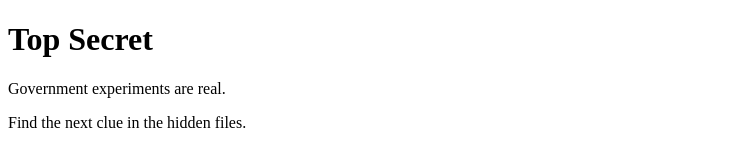
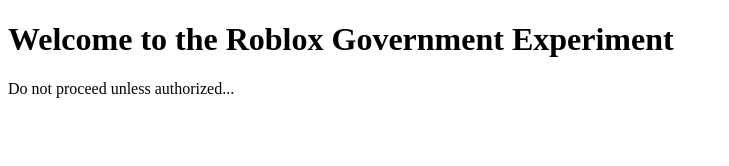
Before and after one commit to CoolToads/area51core, a plain HTML site: page Index.html in a window 1280 px wide. Shown: the whole page, without its empty margins (0-729 px from the left). Drawn offline with Linux system fonts and the light colour scheme.

Commit message:
Update Index.html

```diff
--- a/Index.html
+++ b/Index.html
@@ -1,9 +1,11 @@
+<!-- index.html -->
 <!DOCTYPE html>
 <html>
-<head><title>Area 51 Core</title></head>
-<body>
-<h1>Top Secret</h1>
-<p>Government experiments are real.</p>
-<p>Find the next clue in the hidden files.</p>
-</body>
+  <head>
+    <title>Roblox Gov ARG</title>
+  </head>
+  <body>
+    <h1>Welcome to the Roblox Government Experiment</h1>
+    <p>Do not proceed unless authorized...</p>
+  </body>
 </html>
```
